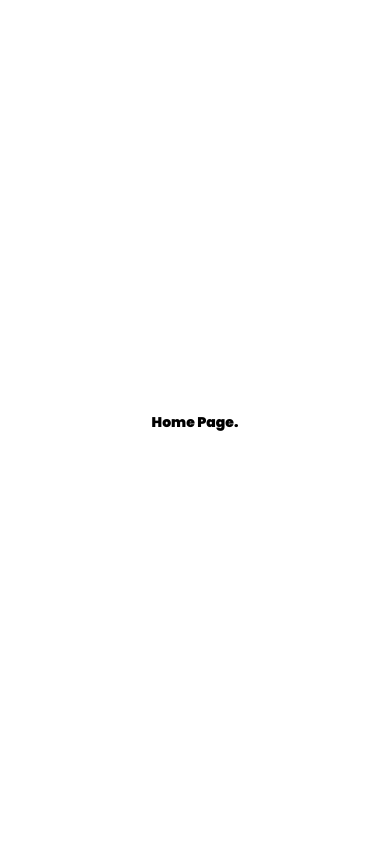
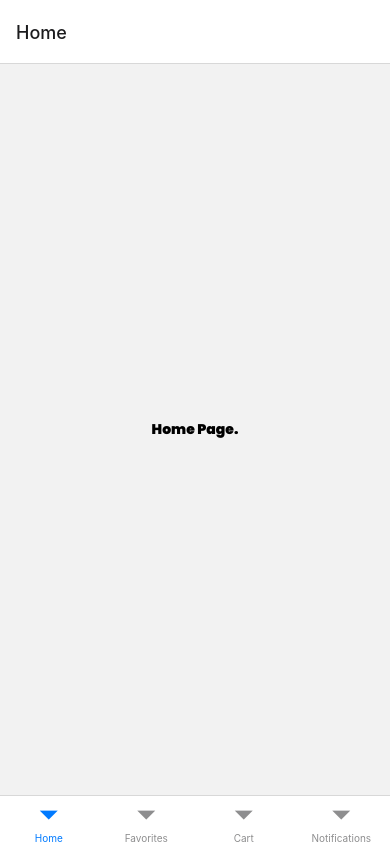
Before and after one commit to davidnyiringabo/coffeeapp, a React Native app: screen / in a window 390 px wide. Built offline with nearby package versions, Linux system fonts and the light colour scheme.

Commit message:
feat: initialize the bottom tab

```diff
--- a/App.js
+++ b/App.js
@@ -2,6 +2,8 @@ import * as Font from "expo-font";
 import * as SplashScreen from "expo-splash-screen";
 import { Text, View } from "react-native";
 import { useCallback } from "react";
+import {NavigationContainer} from "@react-navigation/native"
+import {createBottomTabNavigator} from "@react-navigation/bottom-tabs";
 import {
   NotificationsScreen,
   SettingsScreen,
@@ -10,6 +12,8 @@ import {
   CartScreen,
 } from "./src/screens";
 SplashScreen.preventAutoHideAsync();
+
+const Tab = createBottomTabNavigator();
 
 // const Tab = createBottom
 export default function App() {
@@ -27,9 +31,29 @@ export default function App() {
     return null;
   }
 
+  const screenOptions = {
+    tabBarShowLabel: false,
+    headerShown: false,
+    tabBarStyles:{
+      position: 'absolute',
+      bottom: 0,
+      width: '100%',
+      height: 50,
+      backgroundColor: 'white',
+      elevation: 0,
+      right:0,
+      left:0,
+
+    }
+  }
   return (
-    <>
-      <HomeScreen />
-    </>
+    <NavigationContainer screenOptions={screenOptions}>
+      <Tab.Navigator default="Home">
+        <Tab.Screen name="Home" component={HomeScreen}/>
+        <Tab.Screen name="Favorites" component={FavoritesScreen}/>
+        <Tab.Screen name="Cart" component={CartScreen}/>
+        <Tab.Screen name="Notifications" component={NotificationsScreen}/>
+      </Tab.Navigator>
+    </NavigationContainer>
   );
 }
```
